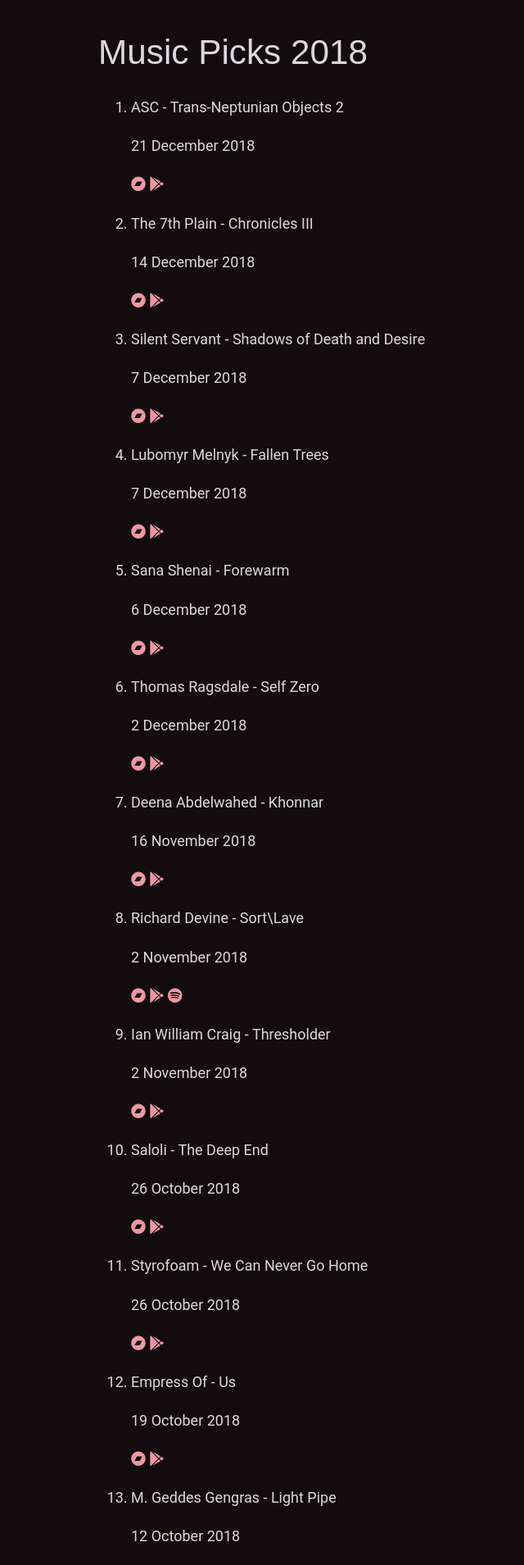
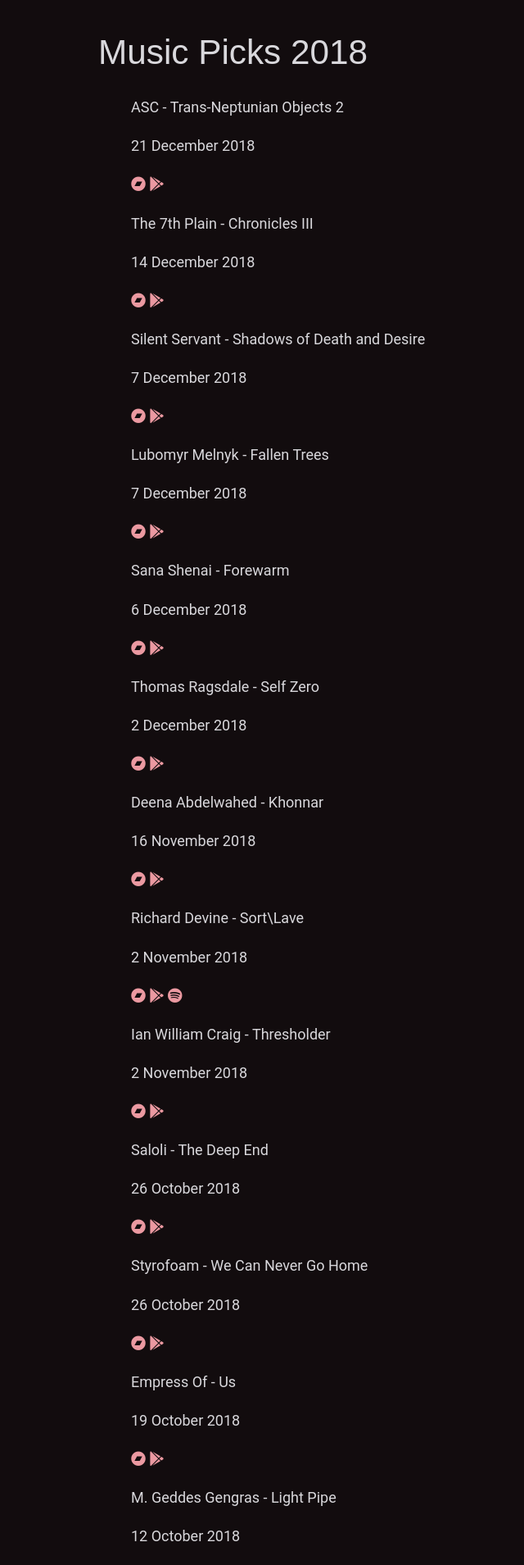
Before and after one commit to edclements/website, a Jekyll site: the page built from music-picks/2018.html, in a window 1280 px wide. Shown: the top 1909 px of the page at 82% size, without its empty margins (178-818 px from the left). Built offline with Jekyll 4.4.1, drawn with Linux system fonts in a browser that asks for light colours; nearby versions of some CDN libraries.

Commit message:
Remove numbers

```diff
--- a/_layouts/default.html
+++ b/_layouts/default.html
@@ -23,6 +23,9 @@
         font-family: monospace;
         font-size: 18px;
       }
+      ol.music-picks {
+        list-style-type: none;
+      }
     </style>
   </head>
   <body>
--- a/music-picks/2018.html
+++ b/music-picks/2018.html
@@ -2,7 +2,7 @@
 title: Music Picks 2018
 layout: default
 ---
-<ol>
+<ol class="music-picks">
   {% assign sorted_releases = site.data.music-picks['2018'] | sort: 'date' | reverse %}
   {% for release in sorted_releases %}
     <li>
--- a/music-picks/2019.html
+++ b/music-picks/2019.html
@@ -2,7 +2,7 @@
 title: Music Picks 2019
 layout: default
 ---
-<ol>
+<ol class="music-picks">
   {% assign sorted_releases = site.data.music-picks['2019'] | sort: 'date' | reverse %}
   {% for release in sorted_releases %}
     <li>
```
